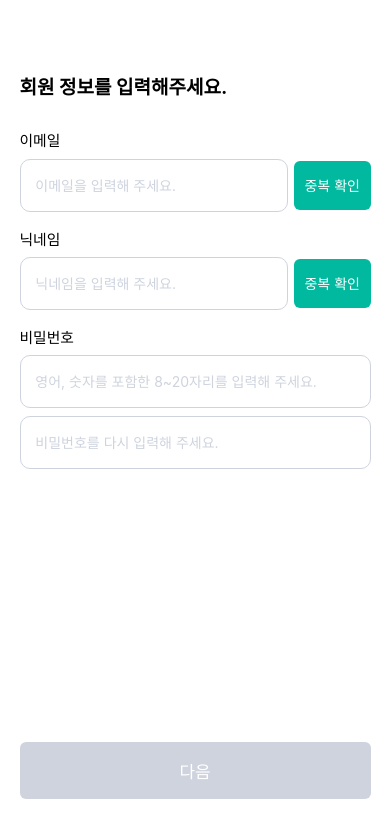
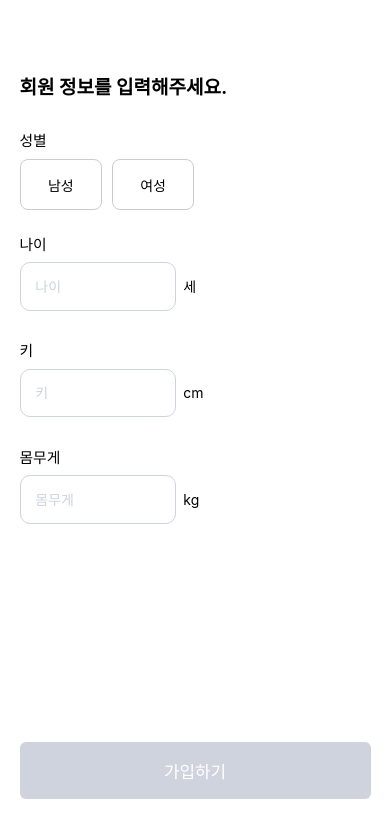
Before and after one commit to Live-Intelligent-Exercise-Tracker/front, a React Native app: screen /SignUp in a window 390 px wide. Shown: the top 838 px of the page. Built offline with nearby package versions, Linux system fonts and the light colour scheme.

Commit message:
fixed error handlers spacing

```diff
--- a/src/screens/auth/SignUp/SignUp.jsx
+++ b/src/screens/auth/SignUp/SignUp.jsx
@@ -18,7 +18,7 @@ export default function SignUp({ navigation }) {
     const { nickDupError } = useSelector((state)=>state.user)
     const { regSuccess } = useSelector((state)=>state.user)
 
-    const [page, setPage] = useState(1);
+    const [page, setPage] = useState(2);
 
     const [formData,setFormData] = useState({
         email: '',
@@ -61,7 +61,6 @@ export default function SignUp({ navigation }) {
     },[nickDupError])
 
     useEffect(()=>{
-
         if(regSuccess){
             dispatch(setSuccFalse());
             // Alert.alert("회원가입 성공", "회원가입이 완료되었습니다!", [
@@ -70,7 +69,6 @@ export default function SignUp({ navigation }) {
             alert("회원가입 성공!");
             navigation.navigate("Login")
         }
-
     },[regSuccess])
 
     const handleInputChange = (field, value) => {
@@ -147,9 +145,9 @@ export default function SignUp({ navigation }) {
                     ...prevErrors,
                     nick: null,
                 }))
-                Alert.alert("닉네임 중복 확인", "사용할 수 있는 닉네임입니다!", [
-                    {text: "확인"},
-                ]);
+                // Alert.alert("닉네임 중복 확인", "사용할 수 있는 닉네임입니다!", [
+                //     {text: "확인"},
+                // ]);
             }
         }
     }
--- a/src/screens/auth/SignUp/components/GenderRow.jsx
+++ b/src/screens/auth/SignUp/components/GenderRow.jsx
@@ -1,6 +1,8 @@
-import { StyleSheet, Text, TouchableOpacity, View } from 'react-native'
+import { Dimensions, StyleSheet, Text, TouchableOpacity, View } from 'react-native'
 import React from 'react'
 import { moderateScale } from 'react-native-size-matters'
+
+const {width,height}= Dimensions.get('window');
 
 const GenderRow = ({data,handleBioInput,bioErrors}) => {
   return (
@@ -28,7 +30,7 @@ const GenderRow = ({data,handleBioInput,bioErrors}) => {
             <Text style={[styles.genderText,data==="FEMALE" && styles.selectedText]}>여성</Text>
             </TouchableOpacity>
         </View>
-        {bioErrors?.gender?<Text style={styles.errorText}>{bioErrors?.gender}</Text>:""}
+        <Text style={styles.errorText}>{bioErrors?.gender}</Text>
     </View>
 
   )
@@ -38,7 +40,7 @@ export default GenderRow
 
 const styles = StyleSheet.create({
     signupRow:{
-        marginBottom: moderateScale(17),
+        marginBottom: moderateScale(3),
     },
     rowTitle:{
         fontSize: moderateScale(14),
@@ -71,6 +73,7 @@ const styles = StyleSheet.create({
     errorText:{
         color:"red",
         fontSize:moderateScale(11),
+        height: height*0.02,
+        marginTop:moderateScale(2),
     }
-
 })
--- a/src/screens/auth/SignUp/components/InfoRow.jsx
+++ b/src/screens/auth/SignUp/components/InfoRow.jsx
@@ -34,9 +34,11 @@ const InfoRow = ({type, data, handleBioInput, checkEmptyBioField, bioErrors, pla
           {type==="weight"?"kg":""}
         </Text>
       </View>
-      {type==="age"&&bioErrors?.age?<Text style={styles.errorText}>{bioErrors?.age}</Text>:""}
-      {type==="height"&&bioErrors?.height?<Text style={styles.errorText}>{bioErrors?.height}</Text>:""}
-      {type==="weight"&&bioErrors?.weight?<Text style={styles.errorText}>{bioErrors?.weight}</Text>:""}
+      <Text style={styles.errorText}>
+        {type==="age"&&bioErrors?.age}
+        {type==="height"&&bioErrors?.height}
+        {type==="weight"&&bioErrors?.weight}
+      </Text>
     </View>
   );
 };
@@ -45,7 +47,7 @@ export default InfoRow;
 
 const styles = StyleSheet.create({
   signupRow: {
-    marginBottom: moderateScale(17),
+    marginBottom: moderateScale(3),
   },
   rowTitle: {
     fontSize: moderateScale(14),
@@ -71,6 +73,8 @@ const styles = StyleSheet.create({
   errorText:{
     color:'red',
     fontSize:moderateScale(11),
+    height: height*0.02,
+    marginTop: moderateScale(2),
     marginBottom:moderateScale(6),
   },
 });
--- a/src/screens/auth/SignUp/components/PasswordRow.jsx
+++ b/src/screens/auth/SignUp/components/PasswordRow.jsx
@@ -8,9 +8,8 @@ const PasswordRow = ({type, pass, verifPass, handleInputChange, checkEmptyField,
 
   return (
     <View style={styles.signupRow}>
+      <View style={styles.firstPassBox}>
         <Text style={styles.rowTitle}>{type=="pass"&&"비밀번호"}</Text>
-
-        <View style={styles.signupBox}>
         <TextInput
           onChangeText={(text)=>handleInputChange("pass",text)}
           onBlur={()=>checkEmptyField("pass",pass)}
@@ -19,8 +18,10 @@ const PasswordRow = ({type, pass, verifPass, handleInputChange, checkEmptyField,
           placeholder={placeholder}
           placeholderTextColor="#CED3DE"
         />
+        {/* {errors.pass?<Text style={[!errors?.pass&&styles.noError,styles.errorText]}>{errors?.pass}</Text>:""} */}
+        <Text style={[styles.noError,errors?.pass&&styles.errorText]}>{errors?.pass}</Text>
       </View>
-        {errors.pass?<Text style={styles.errorText}>{errors?.pass}</Text>:""}
+
 
       <TextInput
         onChangeText={(text)=>handleInputChange("verifPass",text)}
@@ -30,7 +31,8 @@ const PasswordRow = ({type, pass, verifPass, handleInputChange, checkEmptyField,
         placeholder="비밀번호를 다시 입력해 주세요."
         placeholderTextColor="#CED3DE"
       />
-        {errors.verifPass?<Text style={styles.errorText}>{errors?.verifPass}</Text>:""}
+      {/* {errors.verifPass?<Text style={styles.errorText}>{errors?.verifPass}</Text>:""} */}
+      <Text style={styles.errorText}>{errors?.verifPass}</Text>
     </View>
   );
 };
@@ -41,6 +43,9 @@ const styles = StyleSheet.create({
   signupRow: {
     marginBottom: moderateScale(15),
   },
+  // firstPassBox:{
+  //   marginBottom: moderateScale(10),
+  // },
   rowTitle: {
     fontSize: moderateScale(14),
     marginBottom: moderateScale(8),
@@ -56,7 +61,7 @@ const styles = StyleSheet.create({
     paddingHorizontal: moderateScale(14),
     paddingVertical: moderateScale(16),
     width: width*0.9,
-    marginBottom: moderateScale(8),
+    // marginBottom: moderateScale(8),
   },
   errorInput:{
     borderColor:'red',
@@ -70,6 +75,11 @@ const styles = StyleSheet.create({
   errorText:{
     color:'red',
     fontSize:moderateScale(11),
-    marginBottom:moderateScale(6),
+    height: height*0.02,
+    marginTop:moderateScale(2),
+    marginBottom:moderateScale(8),
   },
+  noError:{
+    height: height*0.015,
+  }
 });
--- a/src/screens/auth/SignUp/components/SignupRow.jsx
+++ b/src/screens/auth/SignUp/components/SignupRow.jsx
@@ -29,8 +29,10 @@ const SignupRow = ({type, data, handleInputChange, checkEmptyField, IDAvailCheck
         <IDAvailButton IDAvailCheck={IDAvailCheck} type={type} checkedStatus={checkedStatus}/>
         :""}
       </View>
-      {type==="email"&&errors?.email?<Text style={styles.errorText}>{errors?.email}</Text>:""}
-      {type==="nick"&&errors?.nick?<Text style={styles.errorText}>{errors?.nick}</Text>:""}
+      <Text style={styles.errorText}>
+        {type==="email"&&errors.email&&`${errors?.email}`}
+        {type==="nick"&&errors.nick&&`${errors?.nick}`}
+      </Text>
     </View>
   );
 };
@@ -39,7 +41,7 @@ export default SignupRow;
 
 const styles = StyleSheet.create({
   signupRow: {
-    marginBottom: moderateScale(15),
+    marginBottom: moderateScale(9),
   },
   rowTitle: {
     fontSize: moderateScale(14),
@@ -70,6 +72,7 @@ const styles = StyleSheet.create({
   errorText:{
     color:'red',
     fontSize:moderateScale(11),
-    marginBottom:moderateScale(6),
+    height: height*0.02,
+    marginTop:moderateScale(2),
   },
 });
```
Lines whose indentation alone changed are shown as unchanged.
